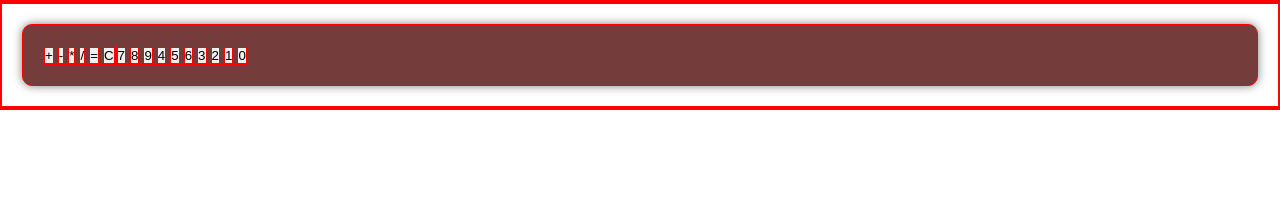
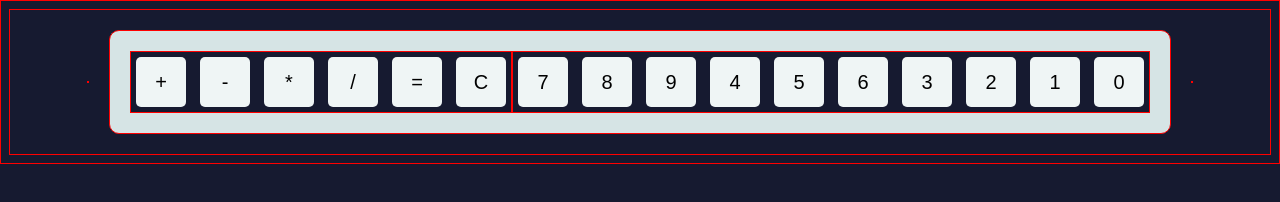
Before and after one commit to kkyouma/calculator, a plain HTML site: page index.html in a window 1280 px wide. Drawn offline with Linux system fonts and the light colour scheme.

Commit message:
Update styles in style.css

```diff
--- a/style.css
+++ b/style.css
@@ -1,15 +1,44 @@
+:root {
+  --color-primario: #D6E4E5;
+  --color-secundario: #EB6440;
+  --color-fondo: #161A30;
+  --color-texto: #D6E4E5;
+  --color-teclas: #EFF5F5;
+}
+
+
 * {
   box-sizing: border-box;
-  margin: 0;
-  padding: 0;
   border: 1px solid red;
+  background-color: var(--color-fondo);
+}
+
+body {
+  display: flex;
+  align-items: center;
+  justify-content: center;
 }
 
 .calculator {
-  background-color: #753c3c;
+  background-color: var(--color-primario);
   padding: 20px;
   margin: 20px;
   border-radius: 10px;
-  box-shadow: 0 0 10px rgba(0, 0, 0, 0.5);
   display: flex;
 }
+
+button {
+  background-color: var(--color-teclas);
+  border: none;
+  border-radius: 5px;
+  padding: 10px;
+  margin: 5px;
+  width: 50px;
+  height: 50px;
+  font-size: 20px;
+}
+
+button:hover {
+  background-color: var(--color-secundario);
+  color: var(--color-texto);
+}
```
